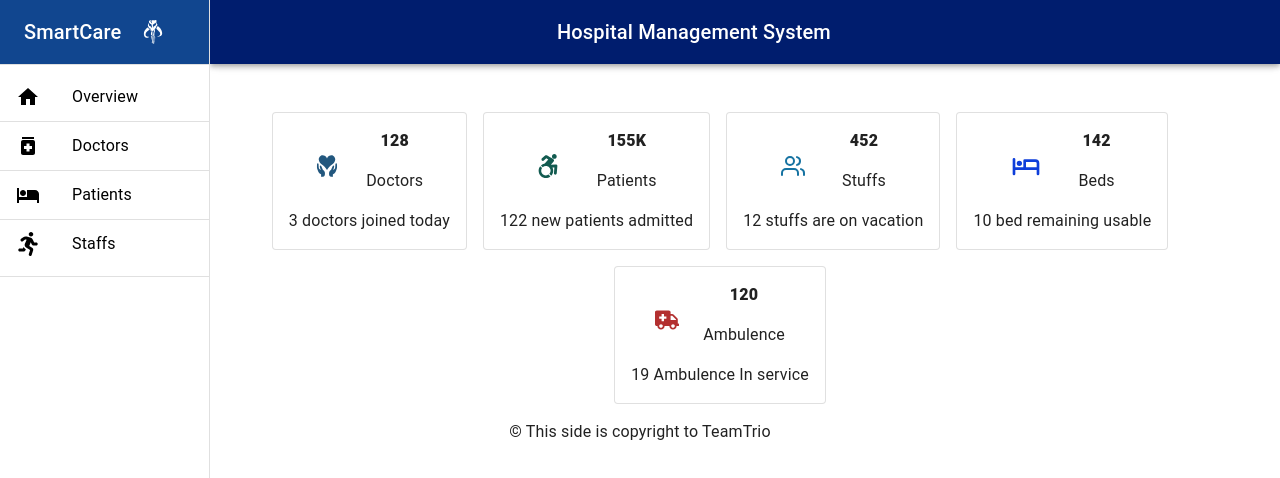
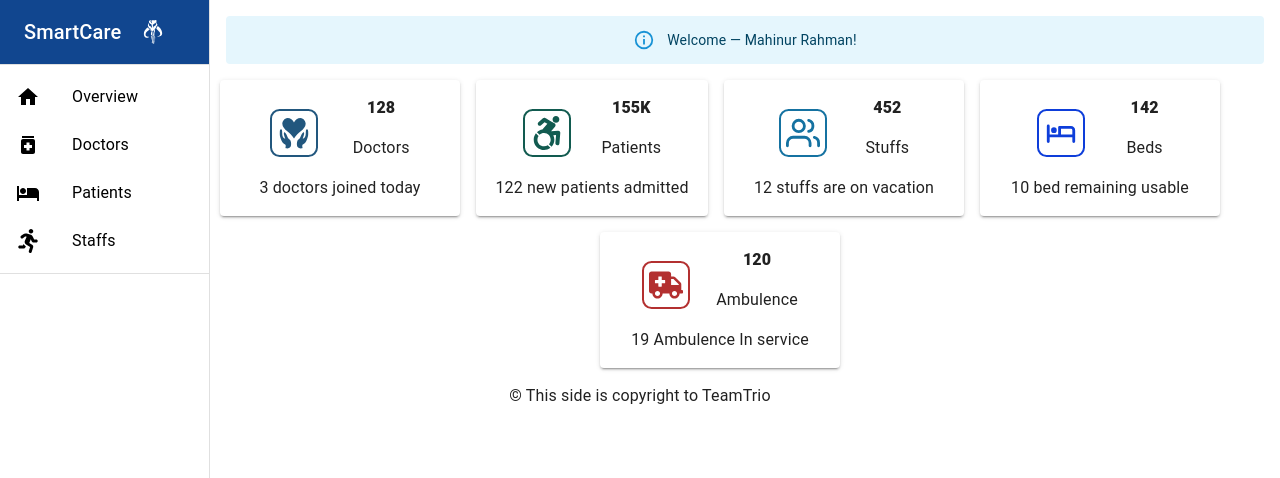
Before and after one commit to srihernogo/practice-react-hospital, a React (Create React App) app: page / in a window 1280 px wide. Shown: the top 478 px of the page. Built offline with nearby package versions, Linux system fonts and the light colour scheme.

Commit message:
Change header styles

```diff
--- a/src/Pages/Home/Banner/Banner.js
+++ b/src/Pages/Home/Banner/Banner.js
@@ -1,6 +1,5 @@
-import { Box, Grid, Paper, Typography } from '@mui/material';
+import { Box, Paper, Typography } from '@mui/material';
 import React from 'react';
-import HomeIcon from '@mui/icons-material/Home';
 import { FaAccessibleIcon, FaAmbulance } from 'react-icons/fa';
 import { GiCherish } from 'react-icons/gi';
 import { FiUsers } from 'react-icons/fi';
@@ -20,7 +19,7 @@ const Banner = () => {
           padding: '0 0.5rem',
         }}
       >
-        <Paper variant="outlined" sx={{ padding: '1rem' }}>
+        <Paper elevation={2} sx={{ padding: '1rem', width: '15rem' }}>
           <Box
             sx={{
               display: 'flex',
@@ -29,7 +28,15 @@ const Banner = () => {
             }}
           >
             <div>
-              <GiCherish style={{ fontSize: '1.5rem', color: '#22577E' }} />
+              <GiCherish
+                style={{
+                  fontSize: '3rem',
+                  color: '#22577E',
+                  border: '2px solid #22577E',
+                  borderRadius: '20%',
+                  padding: '5px',
+                }}
+              />
             </div>
             <div>
               <Typography sx={{ fontWeight: '800' }}>128</Typography>
@@ -38,7 +45,7 @@ const Banner = () => {
           </Box>
           <Typography>3 doctors joined today</Typography>
         </Paper>
-        <Paper variant="outlined" sx={{ padding: '1rem' }}>
+        <Paper elevation={2} sx={{ padding: '1rem', width: '14.5rem' }}>
           <Box
             sx={{
               display: 'flex',
@@ -48,7 +55,13 @@ const Banner = () => {
           >
             <div>
               <FaAccessibleIcon
-                style={{ fontSize: '1.5rem', color: '#125B50' }}
+                style={{
+                  fontSize: '3rem',
+                  color: '#125B50',
+                  border: '2px solid #125B50',
+                  borderRadius: '20%',
+                  padding: '5px',
+                }}
               />
             </div>
             <div>
@@ -58,7 +71,7 @@ const Banner = () => {
           </Box>
           <Typography>122 new patients admitted</Typography>
         </Paper>
-        <Paper variant="outlined" sx={{ padding: '1rem' }}>
+        <Paper elevation={2} sx={{ padding: '1rem', width: '15rem' }}>
           <Box
             sx={{
               display: 'flex',
@@ -67,7 +80,15 @@ const Banner = () => {
             }}
           >
             <div>
-              <FiUsers style={{ fontSize: '1.5rem', color: '#1572A1' }} />
+              <FiUsers
+                style={{
+                  fontSize: '3rem',
+                  color: '#1572A1',
+                  border: '2px solid #1572A1',
+                  borderRadius: '20%',
+                  padding: '5px',
+                }}
+              />
             </div>
             <div>
               <Typography sx={{ fontWeight: '800' }}>452</Typography>
@@ -77,7 +98,7 @@ const Banner = () => {
           <Typography>12 stuffs are on vacation</Typography>
         </Paper>
 
-        <Paper variant="outlined" sx={{ padding: '1rem' }}>
+        <Paper elevation={2} sx={{ padding: '1rem', width: '15rem' }}>
           <Box
             sx={{
               display: 'flex',
@@ -86,7 +107,15 @@ const Banner = () => {
             }}
           >
             <div>
-              <TbBed style={{ fontSize: '2rem', color: '#0E3EDA' }} />
+              <TbBed
+                style={{
+                  fontSize: '3rem',
+                  color: '#0E3EDA',
+                  border: '2px solid #0E3EDA',
+                  borderRadius: '20%',
+                  padding: '5px',
+                }}
+              />
             </div>
             <div>
               <Typography sx={{ fontWeight: '800' }}>142</Typography>
@@ -95,7 +124,7 @@ const Banner = () => {
           </Box>
           <Typography>10 bed remaining usable</Typography>
         </Paper>
-        <Paper variant="outlined" sx={{ padding: '1rem' }}>
+        <Paper elevation={2} sx={{ padding: '1rem', width: '15rem' }}>
           <Box
             sx={{
               display: 'flex',
@@ -104,7 +133,15 @@ const Banner = () => {
             }}
           >
             <div>
-              <FaAmbulance style={{ fontSize: '1.5rem', color: '#B33030' }} />
+              <FaAmbulance
+                style={{
+                  fontSize: '3rem',
+                  color: '#B33030',
+                  border: '2px solid #B33030',
+                  borderRadius: '20%',
+                  padding: '5px',
+                }}
+              />
             </div>
             <div>
               <Typography sx={{ fontWeight: '800' }}>120</Typography>
--- a/src/Pages/Shared/Header/Header.js
+++ b/src/Pages/Shared/Header/Header.js
@@ -19,6 +19,7 @@ import Toolbar from '@mui/material/Toolbar';
 import Typography from '@mui/material/Typography';
 import { NavLink } from 'react-router-dom';
 import { FaMandalorian, FaRunning } from 'react-icons/fa';
+import { Alert } from '@mui/material';
 
 const drawerWidth = 210;
 
@@ -55,7 +56,7 @@ function Header(props) {
           </ListItem>
         </NavLink>
 
-        <Divider />
+        {/* <Divider /> */}
         <NavLink
           to="/doctors"
           style={{ textDecoration: 'none', width: '100%', color: '#000' }}
@@ -70,7 +71,7 @@ function Header(props) {
           </ListItem>
         </NavLink>
 
-        <Divider />
+        {/* <Divider /> */}
         <NavLink
           to="/patients"
           style={{ textDecoration: 'none', width: '100%', color: '#000' }}
@@ -84,7 +85,7 @@ function Header(props) {
             </ListItemButton>
           </ListItem>
         </NavLink>
-        <Divider />
+        {/* <Divider /> */}
         <NavLink
           to="/Staffs"
           style={{ textDecoration: 'none', width: '100%', color: '#000' }}
@@ -114,18 +115,22 @@ function Header(props) {
         sx={{
           width: { sm: `calc(100% - ${drawerWidth}px)` },
           ml: { sm: `${drawerWidth}px` },
+          backgroundColor: '#fff',
         }}
       >
-        <Toolbar style={{ backgroundColor: '#001D6E' }}>
         <IconButton
-            color="inherit"
+          // color="inherit"
+          style={{ color: '#000', width: '100%' }}
           aria-label="open drawer"
           edge="start"
           onClick={handleDrawerToggle}
-            sx={{ mr: 2, display: { sm: 'none' } }}
+          sx={{
+            mr: 2,
+            display: { sm: 'flex', md: 'none' },
+            justifyContent: 'flex-start',
+          }}
         >
-            <MenuIcon />
-          </IconButton>
+          <MenuIcon style={{ marginLeft: '1rem' }} />
           <Typography
             variant="h6"
             fontFamily={'Roboto'}
@@ -135,7 +140,7 @@ function Header(props) {
           >
             Hospital Management System
           </Typography>
-        </Toolbar>
+        </IconButton>
       </AppBar>
       <Box
         component="nav"
@@ -177,13 +182,19 @@ function Header(props) {
       </Box>
       <Box
         component="main"
+        sx={{ flexGrow: 1, p: 2, width: { sm: `calc(100% - ${drawerWidth})` } }}
+      >
+        {/* <Toolbar /> */}
+        <Alert
+          severity="info"
           sx={{
-          flexGrow: 1,
-          p: 3,
-          width: { sm: `calc(100% - ${drawerWidth}px)` },
+            marginTop: { xs: '3rem', sm: '3rem', md: '0' },
+            display: 'flex',
+            justifyContent: 'center',
           }}
         >
-        <Toolbar />
+          Welcome — Mahinur Rahman!
+        </Alert>
       </Box>
     </Box>
   );
```
Lines whose indentation alone changed are shown as unchanged.
